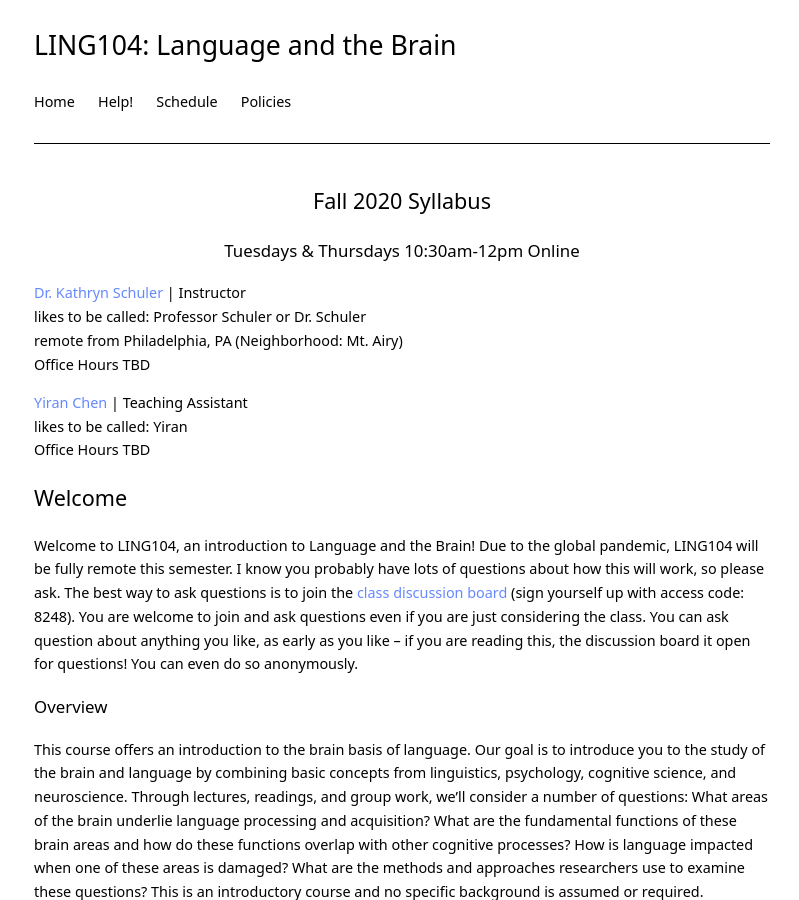
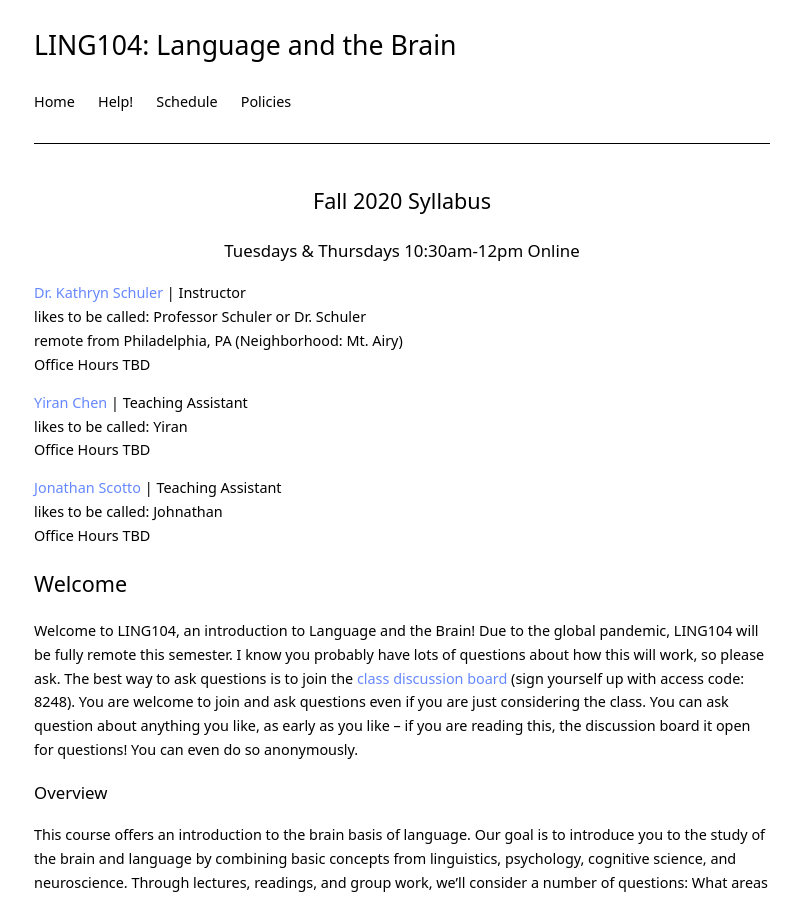
Before and after one commit to kschuler/ling104, a Jekyll site: the page built from index.md, in a window 1280 px wide and 900 px high. Shown: the whole window, without its empty margins (238-1037 px from the left). Built offline with Jekyll 4.4.1, drawn with Linux system fonts in a browser that asks for light colours.

Commit message:
Update index.md

```diff
--- a/index.md
+++ b/index.md
@@ -13,6 +13,10 @@ Office Hours TBD
 
 [Yiran Chen](mailto:cheny39@sas.upenn.edu) | **Teaching Assistant** <br>
 likes to be called: Yiran<br>
+Office Hours TBD
+
+[Jonathan Scotto](mailto:jscotto@sas.upenn.edu) | **Teaching Assistant** <br>
+likes to be called: Johnathan<br>
 Office Hours TBD
 
 ## Welcome
```
